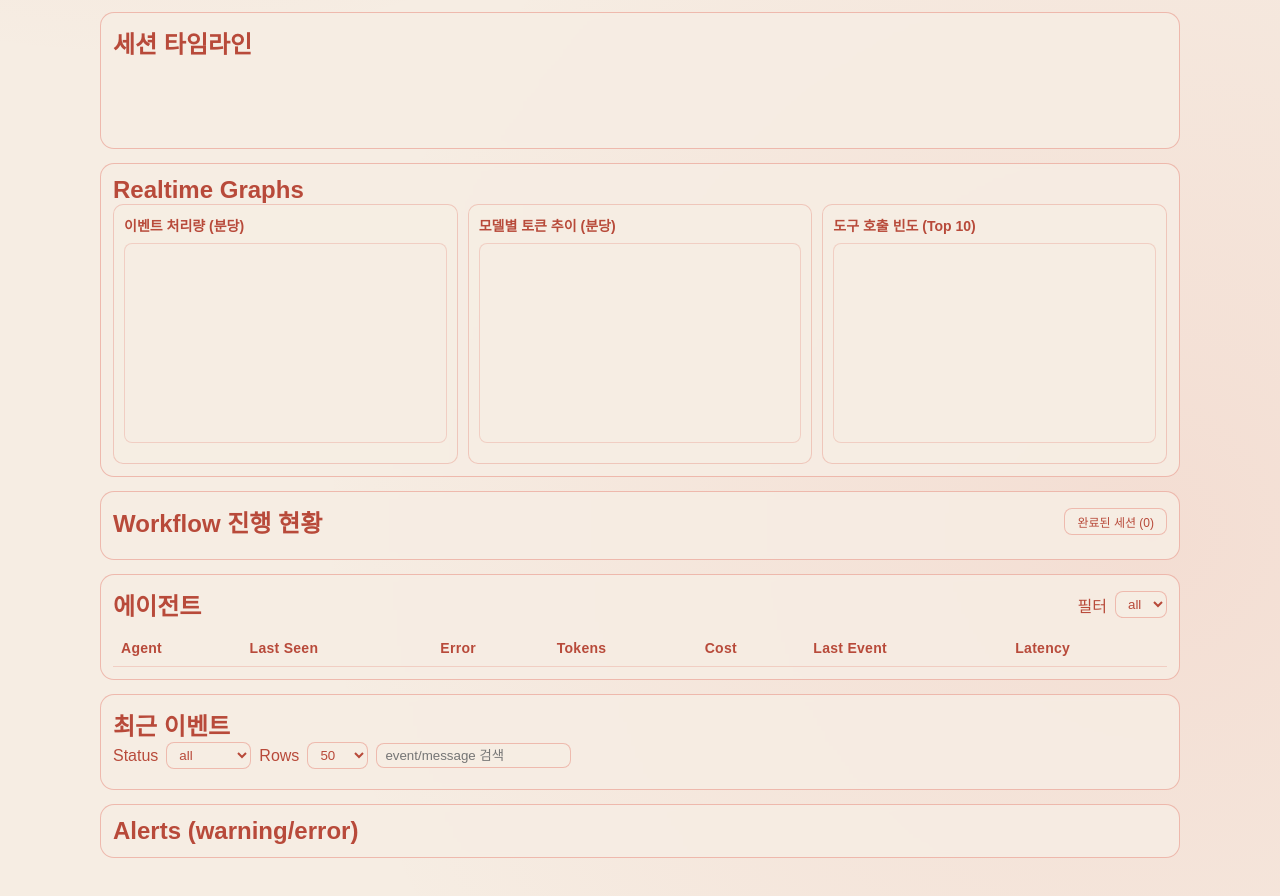
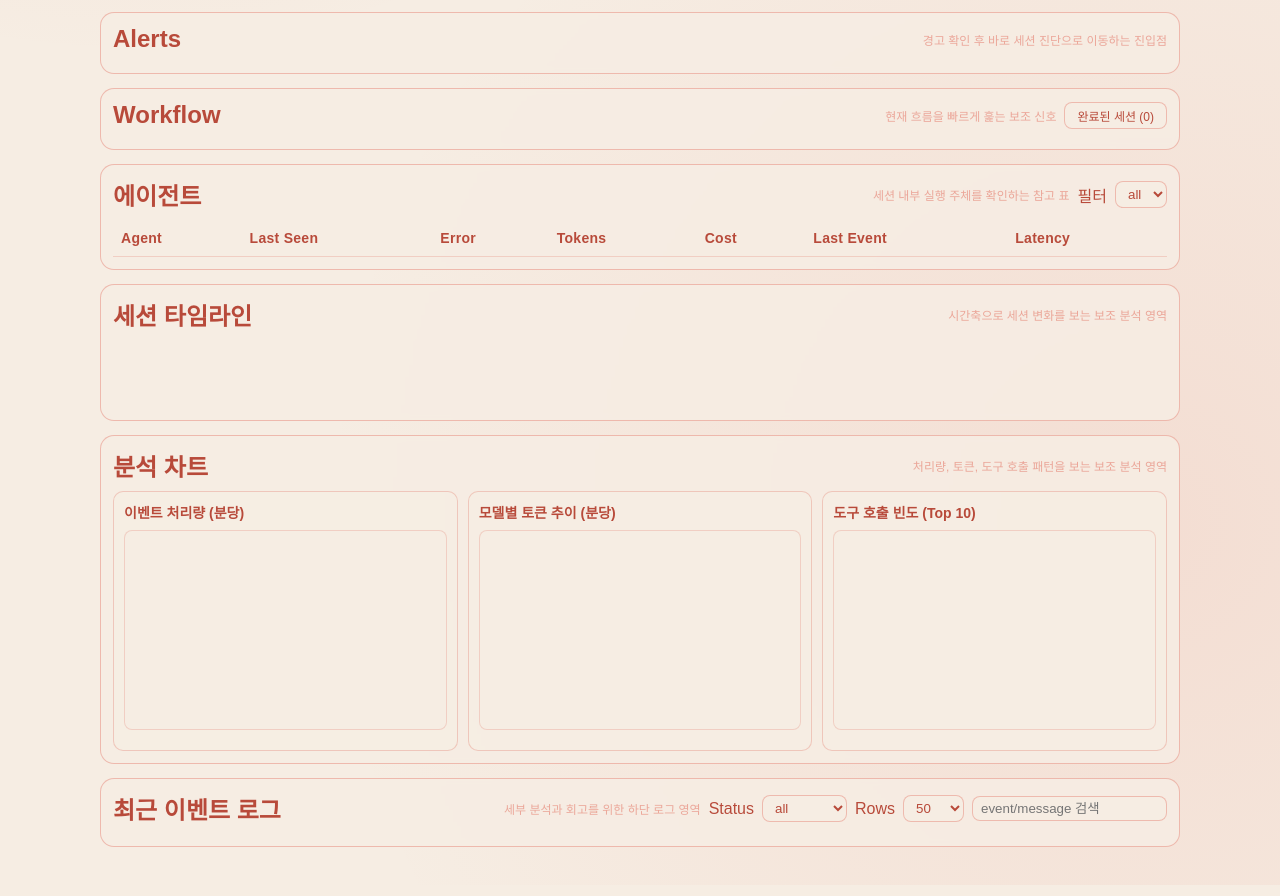
Before and after one commit to 7zrv/claude-code-monitor, an Electron app: page public/index.html in a window 1280 px wide. Shown: the part 922-1818 px from the top of the page. Drawn offline with Linux system fonts and the light colour scheme; no server answers.

Commit message:
refactor: move analysis panels below diagnostics

```diff
--- a/public/index.html
+++ b/public/index.html
@@ -71,38 +71,17 @@
 
       <section class="panel">
         <div class="panel-head">
-          <h2>세션 타임라인</h2>
+          <h2>Alerts</h2>
+          <small class="panel-head-note">경고 확인 후 바로 세션 진단으로 이동하는 진입점</small>
         </div>
-        <div class="timeline-scroll">
-          <div id="timeline" class="timeline"></div>
-          <div id="timelineTooltip" class="chart-tooltip" hidden></div>
-        </div>
-      </section>
-
-      <section class="panel">
-        <h2>Realtime Graphs</h2>
-        <div class="charts-grid">
-          <article class="chart-card">
-            <h3>이벤트 처리량 (분당)</h3>
-            <svg id="throughputChart" class="throughput-chart" role="img" aria-label="분당 이벤트 처리량 바 차트" viewBox="0 0 640 220" preserveAspectRatio="none"></svg>
-            <div id="throughputTooltip" class="chart-tooltip" hidden></div>
-          </article>
-          <article class="chart-card">
-            <h3>모델별 토큰 추이 (분당)</h3>
-            <svg id="tokenTrendChart" class="token-trend-chart" role="img" aria-label="모델별 분당 토큰 사용량 추이 차트" viewBox="0 0 640 220" preserveAspectRatio="none"></svg>
-            <div id="tokenTrendLegend" class="token-legend"></div>
-          </article>
-          <article class="chart-card">
-            <h3>도구 호출 빈도 (Top 10)</h3>
-            <svg id="toolCallChart" class="tool-call-chart" role="img" aria-label="도구별 호출 빈도 가로 바 차트" viewBox="0 0 640 220" preserveAspectRatio="none"></svg>
-            <div id="toolCallTooltip" class="chart-tooltip" hidden></div>
-          </article>
-        </div>
+        <div id="alerts" class="events"></div>
+        <div id="alertDrilldown" class="alert-drilldown" hidden></div>
       </section>
 
       <section class="panel">
         <div class="panel-head">
-          <h2>Workflow 진행 현황</h2>
+          <h2>Workflow</h2>
+          <small class="panel-head-note">현재 흐름을 빠르게 훑는 보조 신호</small>
           <button id="workflowToggle" class="workflow-toggle-btn">완료된 세션 (0)</button>
         </div>
         <div class="workflow" id="workflow"></div>
@@ -112,6 +91,7 @@
       <section class="panel">
         <div class="panel-head panel-head--agents">
           <h2>에이전트</h2>
+          <small class="panel-head-note">세션 내부 실행 주체를 확인하는 참고 표</small>
           <label for="agentFilter">필터</label>
           <select id="agentFilter">
             <option value="all">all</option>
@@ -136,8 +116,44 @@
       </section>
 
       <section class="panel">
-        <h2>최근 이벤트</h2>
         <div class="panel-head">
+          <h2>세션 타임라인</h2>
+          <small class="panel-head-note">시간축으로 세션 변화를 보는 보조 분석 영역</small>
+        </div>
+        <div class="timeline-scroll">
+          <div id="timeline" class="timeline"></div>
+          <div id="timelineTooltip" class="chart-tooltip" hidden></div>
+        </div>
+      </section>
+
+      <section class="panel">
+        <div class="panel-head">
+          <h2>분석 차트</h2>
+          <small class="panel-head-note">처리량, 토큰, 도구 호출 패턴을 보는 보조 분석 영역</small>
+        </div>
+        <div class="charts-grid">
+          <article class="chart-card">
+            <h3>이벤트 처리량 (분당)</h3>
+            <svg id="throughputChart" class="throughput-chart" role="img" aria-label="분당 이벤트 처리량 바 차트" viewBox="0 0 640 220" preserveAspectRatio="none"></svg>
+            <div id="throughputTooltip" class="chart-tooltip" hidden></div>
+          </article>
+          <article class="chart-card">
+            <h3>모델별 토큰 추이 (분당)</h3>
+            <svg id="tokenTrendChart" class="token-trend-chart" role="img" aria-label="모델별 분당 토큰 사용량 추이 차트" viewBox="0 0 640 220" preserveAspectRatio="none"></svg>
+            <div id="tokenTrendLegend" class="token-legend"></div>
+          </article>
+          <article class="chart-card">
+            <h3>도구 호출 빈도 (Top 10)</h3>
+            <svg id="toolCallChart" class="tool-call-chart" role="img" aria-label="도구별 호출 빈도 가로 바 차트" viewBox="0 0 640 220" preserveAspectRatio="none"></svg>
+            <div id="toolCallTooltip" class="chart-tooltip" hidden></div>
+          </article>
+        </div>
+      </section>
+
+      <section class="panel">
+        <div class="panel-head">
+          <h2>최근 이벤트 로그</h2>
+          <small class="panel-head-note">세부 분석과 회고를 위한 하단 로그 영역</small>
           <label for="eventStatusFilter">Status</label>
           <select id="eventStatusFilter">
             <option value="all">all</option>
@@ -156,12 +172,6 @@
         <small id="eventMeta"></small>
         <div id="events" class="events"></div>
       </section>
-
-      <section class="panel">
-        <h2>Alerts (warning/error)</h2>
-        <div id="alerts" class="events"></div>
-        <div id="alertDrilldown" class="alert-drilldown" hidden></div>
-      </section>
     </main>
 
     <script src="/app.js" type="module"></script>
--- a/public/styles.css
+++ b/public/styles.css
@@ -337,6 +337,11 @@ main {
 
 .panel-head h2 {
   margin-right: auto;
+}
+
+.panel-head-note {
+  font-size: 12px;
+  color: var(--chart-sublabel);
 }
 
 .table-scroll {
```
